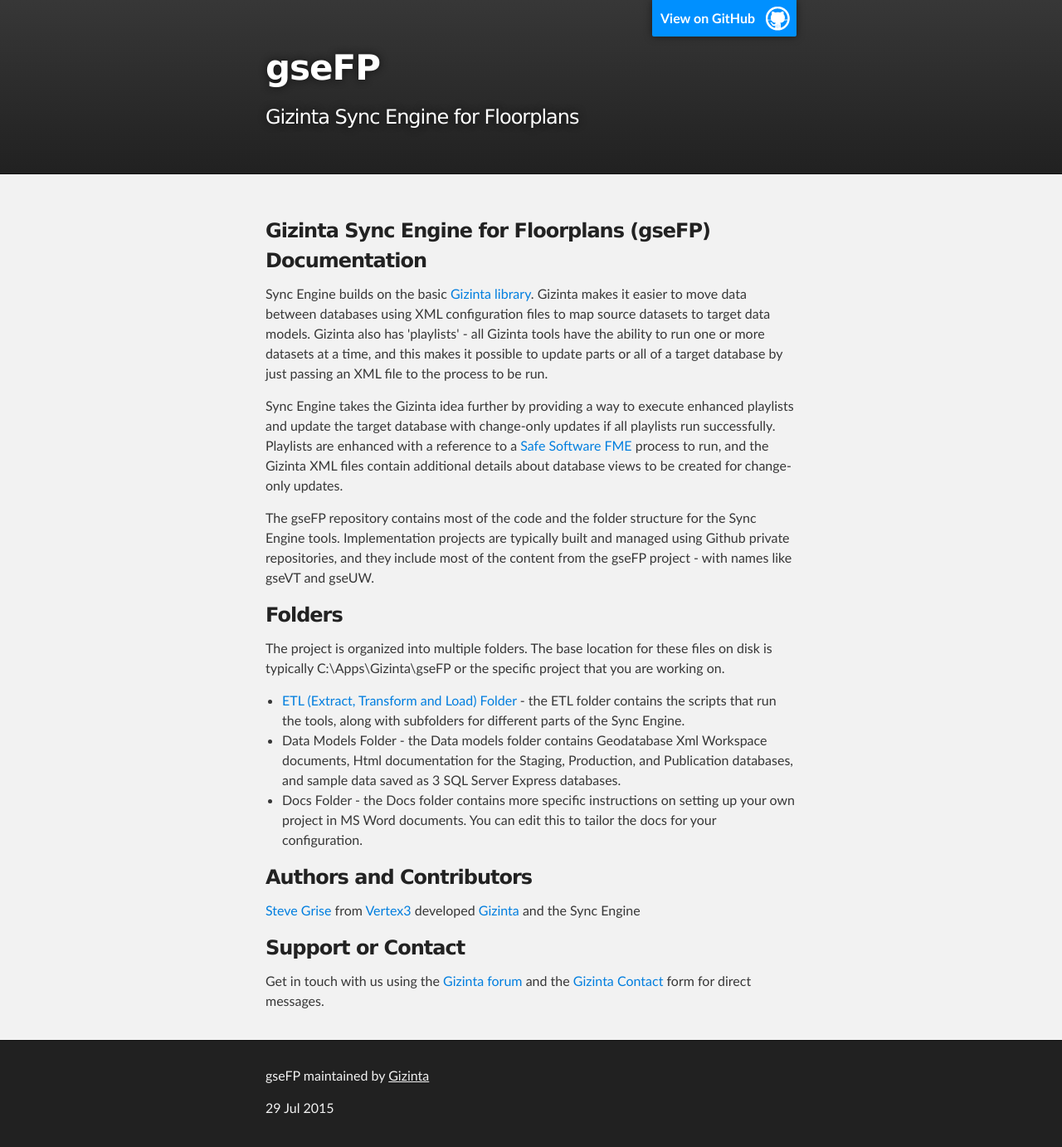
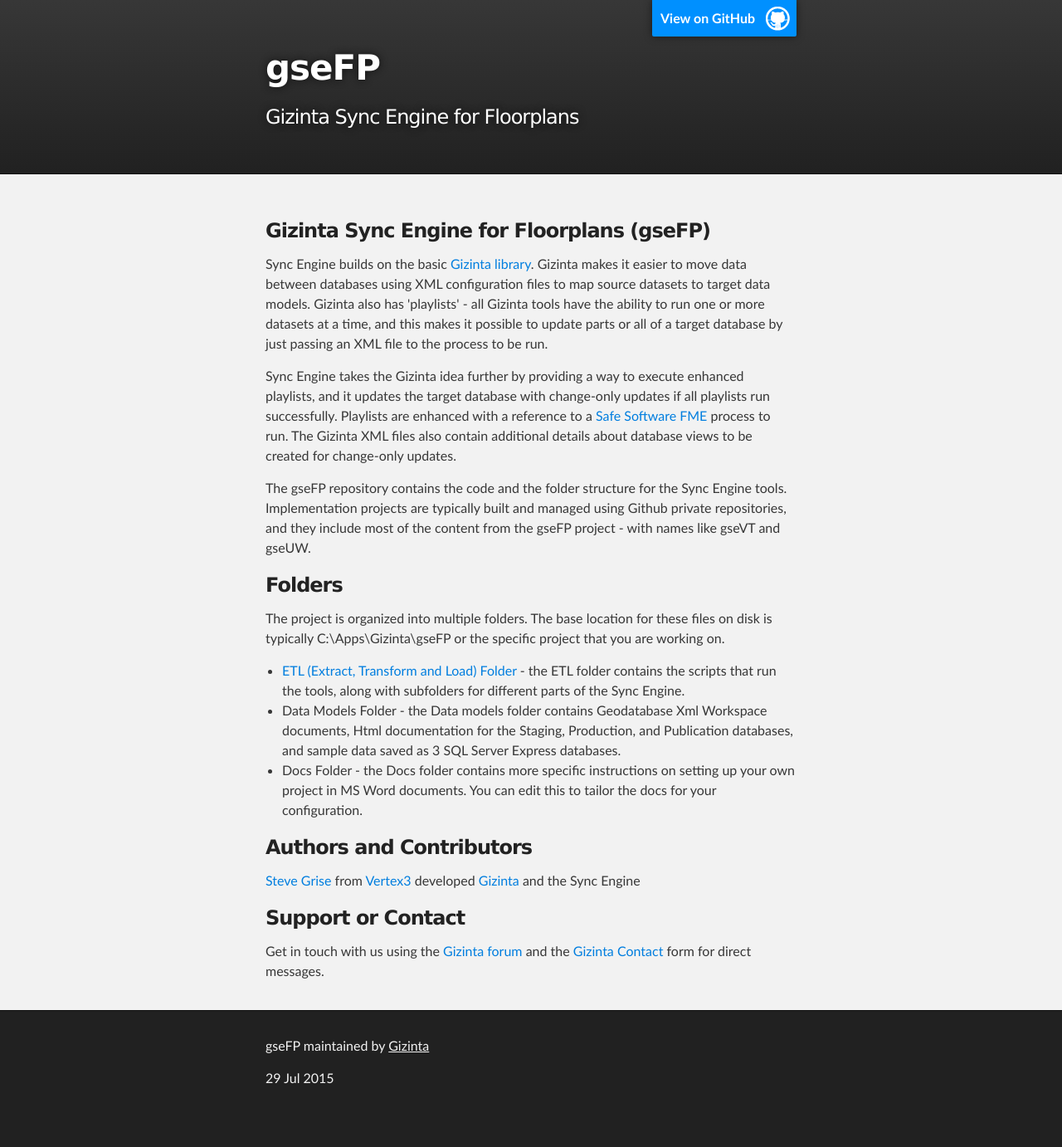
Before and after one commit to Gizinta/gseFP, a Jekyll site: the page built from index.html, in a window 1280 px wide. Shown: the whole page at 83% size. Built offline with Jekyll 4.4.1, drawn with Linux system fonts in a browser that asks for light colours; after the commit the page ends 1346 px from its top, so only the background shows below that.

Commit message:
Updated index.html

```diff
--- a/index.html
+++ b/index.html
@@ -6,16 +6,17 @@
 ---
 
 
+
     <!-- MAIN CONTENT -->
     <div id="main_content_wrap" class="outer">
       <section id="main_content" class="inner">
 
-	  <h3><a id="welcome" class="anchor" href="#welcome" aria-hidden="true"><span class="octicon octicon-link"></span></a>Gizinta Sync Engine for Floorplans (gseFP) Documentation</h3>
+	  <h3><a id="welcome" class="anchor" href="#welcome" aria-hidden="true"><span class="octicon octicon-link"></span></a>Gizinta Sync Engine for Floorplans (gseFP)</h3>
         <p>Sync Engine builds on the basic <a href='http://github.com/Gizinta/gzTools'>Gizinta library</a>. Gizinta makes it easier to move data between databases using XML configuration files to map source datasets to target data models. Gizinta also has 'playlists' - all Gizinta tools have the ability to run one or more datasets at a time, and this makes it possible to update parts or all of a target database by just passing an XML file to the process to be run.</p>
 
-        <p>Sync Engine takes the Gizinta idea further by providing a way to execute enhanced playlists and update the target database with change-only updates if all playlists run successfully. Playlists are enhanced with a reference to a <a href='http://www.safe.com'>Safe Software FME</a> process to run, and the Gizinta XML files contain additional details about database views to be created for change-only updates.</p>
+        <p>Sync Engine takes the Gizinta idea further by providing a way to execute enhanced playlists, and it updates the target database with change-only updates if all playlists run successfully. Playlists are enhanced with a reference to a <a href='http://www.safe.com'>Safe Software FME</a> process to run. The Gizinta XML files also contain additional details about database views to be created for change-only updates.</p>
 
-        <p>The gseFP repository contains most of the code and the folder structure for the Sync Engine tools. Implementation projects are typically built and managed using Github private repositories, and they include most of the content from the gseFP project - with names like gseVT and gseUW.</p>
+        <p>The gseFP repository contains the code and the folder structure for the Sync Engine tools. Implementation projects are typically built and managed using Github private repositories, and they include most of the content from the gseFP project - with names like gseVT and gseUW.</p>
         <h3>Folders</h3>
 		<p>The project is organized into multiple folders. The base location for these files on disk is typically C:\Apps\Gizinta\gseFP or the specific project that you are working on.</p>
 
```
